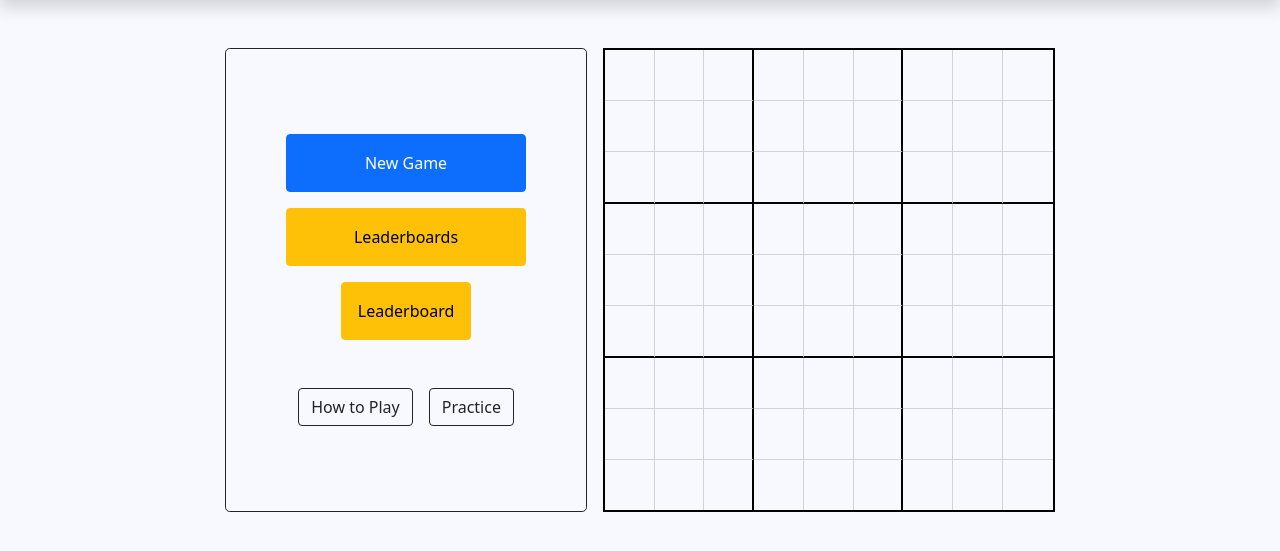
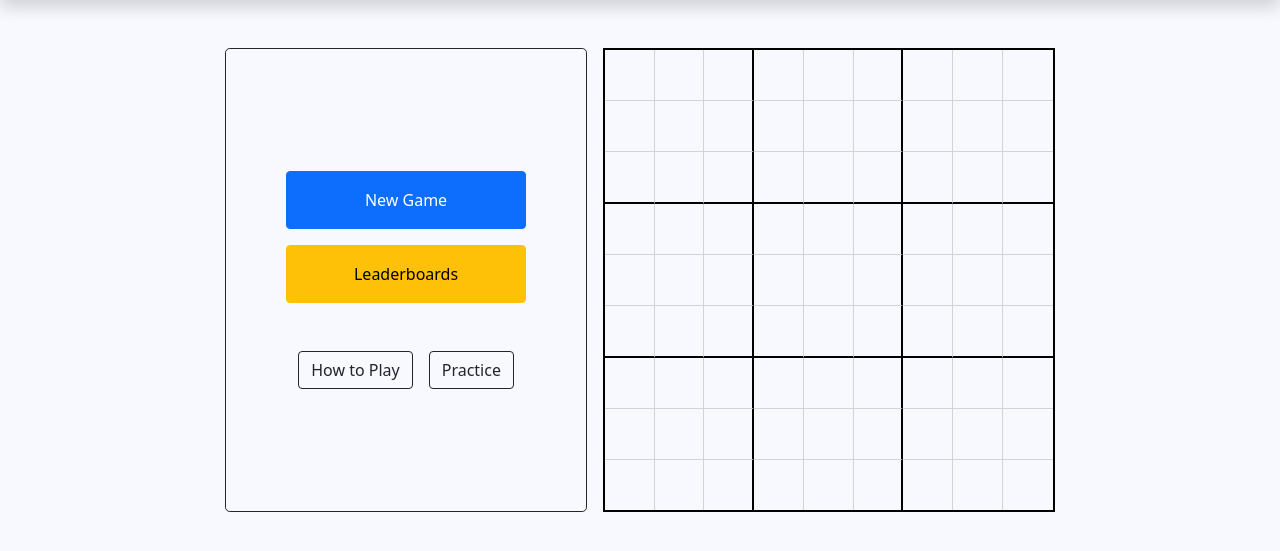
Before and after one commit to danial09/WAD7A_project, a Django app: page /sudokugame/home/ in a window 1280 px wide. Shown: the part 43-594 px from the top of the page. Run offline with Django 3.2, Linux system fonts and the light colour scheme.

Commit message:
Remove duplicate leaderboard button on homepage.

```diff
--- a/templates/sudokugame/home.html
+++ b/templates/sudokugame/home.html
@@ -9,12 +9,10 @@
 <div class="d-grid gap-5 mx-auto">
     <div class="d-grid gap-3 col-8 mx-auto">
         <button class="btn btn-primary p-3" type="button" data-bs-toggle="modal" data-bs-target="#playModal">New Game</button>
-
         {% if user.is_authenticated %}
             <button class="btn btn-success p-3" type="button">Daily Challenge</button>
         {% endif %}
-        <button class="btn btn-warning p-3" type="button">Leaderboards</button>
-        <a href="{% url 'sudokugame:leaderboard' %}"><input class ="btn btn-warning p-3" type="button" value = "Leaderboard"></a>
+        <a href="{% url 'sudokugame:leaderboard' %}" class="btn btn-warning p-3" type="button">Leaderboards</a>
     </div>
 
     <div class="d-grid gap-3 d-md-flex justify-content-center">
```
